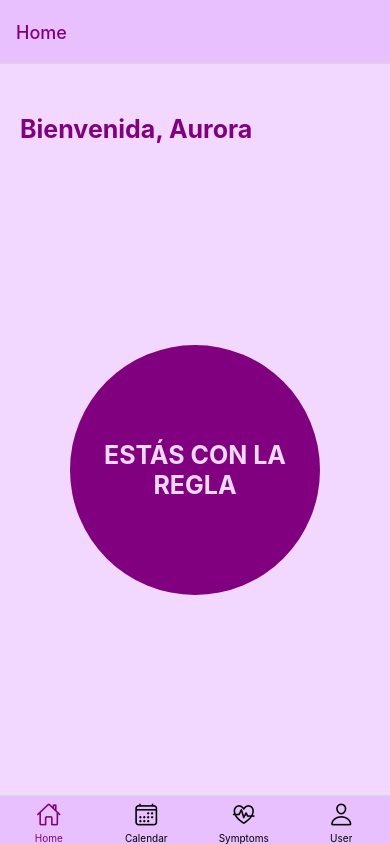
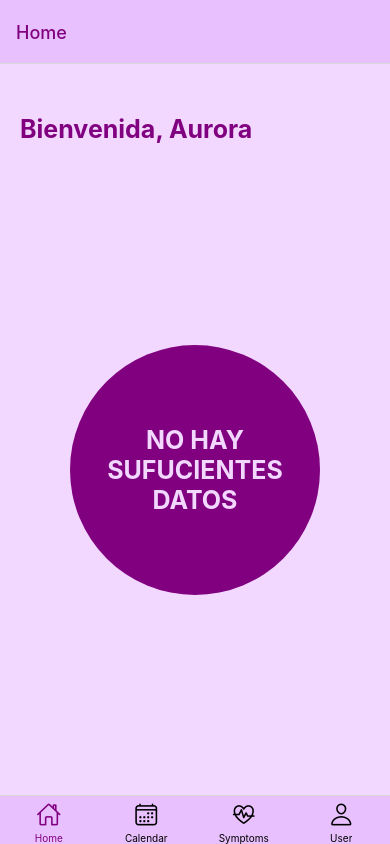
Before and after one commit to acandamil/period-time, a React Native app: screen / in a window 390 px wide. Built offline with nearby package versions, Linux system fonts and the light colour scheme.

Commit message:
fixing symptons, adding next periods

```diff
--- a/App.tsx
+++ b/App.tsx
@@ -1,4 +1,4 @@
-import React, { useEffect, useState } from "react";
+import React, { useContext, useEffect, useState } from "react";
 import {
   View,
   Text,
@@ -14,22 +14,38 @@ import { UserScreen } from "./components/UserScreen";
 import { SymptomsScreen } from "./components/SymptonsScreen";
 import { CalendarScreenBeta } from "./components/CalendarScreenBeta";
 import AsyncStorage from "@react-native-async-storage/async-storage";
-import { JsonDate, getDate, toJsonDate } from "./utils";
+import {
+  calculateFuturePeriods,
+  calculateMedianCicle,
+  getDate,
+  toJsonDate,
+} from "./utils";
+import { Period, SymptomDict, SymptonEvent } from "./types";
+import { GlobalContext } from "./context";
 
-type HomeProps = {
-  daysLeft: number;
-  calendar: Period[];
-};
-export type SymptonEvent = {
-  symptonId: string;
-  date: JsonDate;
-};
-const HomeScreen = ({ daysLeft, calendar }: HomeProps) => {
+//Main screen, where the status of the user's cycle is displayed.
+const HomeScreen = () => {
+  //Instead of using props, we have to use Context for the common variables
+  const { calendar } = useContext(GlobalContext);
+  //Calculation of the next periods, days left for next period and if the user is in her period
   const currentDate = new Date();
-  const isWithinRange =
-    currentDate >= getDate(calendar[0].start) &&
-    currentDate <= getDate(calendar[0].end);
-  //T0-D0: CHECK IF THE SECOND VIEW HAS THE PROPER STYLE
+  const futurePeriods = calculateFuturePeriods(calendar);
+  const allPeriods = [...calendar, ...futurePeriods];
+  const nextPeriod = futurePeriods
+    .filter((period) => getDate(period.start) > currentDate)
+    .at(0);
+  const daysLeft =
+    nextPeriod === undefined
+      ? undefined
+      : Math.ceil(
+          (getDate(nextPeriod.start).getTime() - new Date().getTime()) /
+            (24 * 60 * 60 * 1000)
+        );
+  const isWithinRange = allPeriods.some(
+    (period) =>
+      getDate(period.start) <= currentDate && getDate(period.end) >= currentDate
+  );
+  //The screen has 3 modes: 1. If the user is currently with her period 2. There is not enough data to make an estimation 3. The screen shows the days left for the next period
   return (
     <View style={styles.container}>
       <View style={styles.viewTitle}>
@@ -39,6 +55,12 @@ const HomeScreen = ({ daysLeft, calendar }: HomeProps) => {
         <View style={styles.viewCircle}>
           <View style={styles.circle}>
             <Text style={styles.circleText}>ESTÁS CON LA REGLA</Text>
+          </View>
+        </View>
+      ) : daysLeft === undefined ? (
+        <View style={styles.viewCircle}>
+          <View style={styles.circle}>
+            <Text style={styles.circleText}>NO HAY SUFUCIENTES DATOS</Text>
           </View>
         </View>
       ) : (
@@ -54,50 +76,9 @@ const HomeScreen = ({ daysLeft, calendar }: HomeProps) => {
   );
 };
 
-export interface Period {
-  start: JsonDate;
-  end: JsonDate;
-}
-const PERIODS: Period[] = [
-  {
-    start: toJsonDate(new Date("2024-1-29")),
-    end: toJsonDate(new Date("2024-2-5")),
-  },
-  {
-    start: toJsonDate(new Date("2024-1-1")),
-    end: toJsonDate(new Date("2024-1-7")),
-  },
-  {
-    start: toJsonDate(new Date("2023-12-1")),
-    end: toJsonDate(new Date("2023-12-7")),
-  },
-  {
-    start: toJsonDate(new Date("2023-11-1")),
-    end: toJsonDate(new Date("2023-11-7")),
-  },
-  {
-    start: toJsonDate(new Date("2023-10-1")),
-    end: toJsonDate(new Date("2023-10-7")),
-  },
-  {
-    start: toJsonDate(new Date("2023-9-1")),
-    end: toJsonDate(new Date("2023-9-7")),
-  },
-  {
-    start: toJsonDate(new Date("2023-8-1")),
-    end: toJsonDate(new Date("2023-8-7")),
-  },
-];
 const Tab = createBottomTabNavigator();
 
-export interface SymptonItem {
-  title: string;
-  colour: string;
-}
-export type SymptomDict = {
-  [key in string]: SymptonItem;
-};
-
+//Functions necessary to make the application's storage (located on the client side) persisten
 export function useStorage<T>(
   key: string,
   initialValue: T
@@ -106,10 +87,15 @@ export function useStorage<T>(
   useEffect(() => {
     const f = async () => {
       try {
+        //>>>>>>>>>>>>>>>>>>>>>>>>>>>>>
+        //AsyncStorage.clear();
         const jsonValue = await AsyncStorage.getItem(key);
         const value = jsonValue != null ? JSON.parse(jsonValue) : null;
         if (value !== null) {
           setState(value);
+        } else {
+          const jsonValue = JSON.stringify(value);
+          await AsyncStorage.setItem(key, jsonValue);
         }
       } catch (e) {
         // TODO
@@ -130,21 +116,29 @@ export function useStorage<T>(
   return [state, setStorageState];
 }
 
+
 const App = () => {
-  const [calendar, setCalendar] = useStorage<Period[]>("periods", PERIODS);
+  const [calendar, setCalendar] = useStorage<Period[]>("periods", []);
   const [symptonItems, setSymptonItem] = useStorage<SymptomDict>(
     "symptoms",
     {}
   );
-  const dateLastPeriod: Date = getDate(calendar[0].start);
-  let estimatedNextPeriod: Date = new Date(dateLastPeriod);
-  estimatedNextPeriod.setDate(estimatedNextPeriod.getDate() + 28);
-  let daysLeft: number = Math.ceil(
-    (estimatedNextPeriod.getTime() - new Date().getTime()) /
-      (24 * 60 * 60 * 1000)
+  const [symptons, setSymptons] = useStorage<SymptonEvent[]>(
+    "symptonEvents",
+    []
   );
 
   return (
+    <GlobalContext.Provider
+      value={{
+        calendar,
+        setCalendar,
+        symptonItems,
+        setSymptonItem,
+        symptons,
+        setSymptons,
+      }}
+    >
       <NavigationContainer>
         <Tab.Navigator
           screenOptions={({ route }) => ({
@@ -154,7 +148,9 @@ const App = () => {
             },
             tabBarIcon: ({ color, size }) => {
               if (route.name == "Home") {
-              return <Ionicons name="home-outline" size={size} color={color} />;
+                return (
+                  <Ionicons name="home-outline" size={size} color={color} />
+                );
               } else if (route.name == "Calendar") {
                 return (
                   <Ionicons name="calendar-outline" size={size} color={color} />
@@ -173,48 +169,33 @@ const App = () => {
             tabBarInactiveTintColor: "black",
           })}
         >
-        {/* <Tab.Screen name="Home" options={{headerStyle: {backgroundColor: '#E9C0FE'}}}>
-        <HomeScreen daysLeft={daysLeft} calendar={calendar}/>
-      </Tab.Screen> */}
           <Tab.Screen
             name="Home"
-          component={() => (
-            <HomeScreen daysLeft={daysLeft} calendar={calendar} />
-          )}
+            component={HomeScreen}
             options={{ headerStyle: { backgroundColor: "#E9C0FE" } }}
           />
-        {/* <Tab.Screen name="Calendar" component={()=><CalendarScreen dates = {calendar} setCalendar = {setCalendar} symptonItem={symptonItems}/>} options={{headerStyle: {backgroundColor: '#E9C0FE'}}} /> */}
           <Tab.Screen
             name="Calendar"
-          component={() => (
-            <CalendarScreenBeta
-              dates={calendar}
-              setCalendar={setCalendar}
-              symptonItem={symptonItems}
-            />
-          )}
+            component={CalendarScreenBeta}
             options={{ headerStyle: { backgroundColor: "#E9C0FE" } }}
           />
           <Tab.Screen
             name="Symptoms"
-          component={() => (
-            <SymptomsScreen
-              symptonItems={symptonItems}
-              setSymptonItem={setSymptonItem}
-            />
-          )}
+            component={SymptomsScreen}
             options={{ headerStyle: { backgroundColor: "#E9C0FE" } }}
           />
           <Tab.Screen
             name="User"
-          component={() => <UserScreen calendar={calendar} />}
+            component={UserScreen}
             options={{ headerStyle: { backgroundColor: "#E9C0FE" } }}
           />
         </Tab.Navigator>
       </NavigationContainer>
+    </GlobalContext.Provider>
   );
 };
 
+//Styles
 const styles = StyleSheet.create({
   container: {
     flex: 1,
--- a/components/CalendarScreenBeta.tsx
+++ b/components/CalendarScreenBeta.tsx
@@ -1,11 +1,5 @@
 import { Calendar, CalendarList, Agenda } from "react-native-calendars";
-import {
-  Period,
-  SymptomDict,
-  SymptonItem,
-  useStorage,
-  SymptonEvent,
-} from "../App";
+import { useStorage } from "../App";
 import {
   View,
   Button,
@@ -16,34 +10,31 @@ import {
   StyleSheet,
   Alert,
 } from "react-native";
-import { useState } from "react";
-import { JsonDate, getDate, toJsonDate } from "../utils";
+import React, { useContext, useState } from "react";
+import { calculateFuturePeriods, getDate, toJsonDate } from "../utils";
+import { JsonDate, SymptonEvent } from "../types";
+import { GlobalContext } from "../context";
+import { Ionicons } from "@expo/vector-icons";
 
 const getDateId = (day: Date) => day.toISOString().substring(0, 10);
+const currentDate = new Date();
 
 const getJsonDateId = (day: JsonDate) =>
   getDate(day).toISOString().substring(0, 10);
 
-type CalendarProps = {
-  dates: Period[];
-  setCalendar: (calendar: Period[]) => void;
-  symptonItem: SymptomDict;
-};
-
-export const CalendarScreenBeta = ({
-  dates,
+export const CalendarScreenBeta = () => {
+  const {
+    calendar: dates,
     setCalendar,
-  symptonItem,
-}: CalendarProps) => {
+    symptonItems: symptonItem,
+    symptons,
+    setSymptons,
+  } = useContext(GlobalContext);
   const [selectedDate, setSelectedDate] = useState<Date | undefined>(undefined);
   const selectedJsonDate =
     selectedDate !== undefined ? toJsonDate(selectedDate) : undefined;
-  console.log({ selectedDate, selectedJsonDate });
   const [modalVisible, setModalVisible] = useState(false);
-  const [symptons, setSymptons] = useStorage<SymptonEvent[]>(
-    "symptonEvents",
-    []
-  );
+
   const selectedPeriods = dates.filter(
     (period) =>
       selectedDate !== undefined &&
@@ -87,6 +78,29 @@ export const CalendarScreenBeta = ({
     }
   });
 
+  const futurePeriods = calculateFuturePeriods(dates);
+  const daysOfFuturePeriods = futurePeriods.flatMap((period) => {
+    const dates = [];
+    const currentDate = getDate(period.start);
+    const end = getDate(period.end);
+    while (currentDate <= end) {
+      dates.push(new Date(currentDate));
+      currentDate.setDate(currentDate.getDate() + 1);
+    }
+    return dates;
+  });
+  const daysOfFuturePeriodsString = daysOfFuturePeriods.map(getDateId);
+  daysOfFuturePeriodsString.forEach((day) => {
+    markedDates[day] = {
+      selected: true,
+      selectedColor: "#a8b0ff",
+      dots: [],
+    };
+  });
+  // console.log(">>>>>>>>>>>>");
+  // console.log(futurePeriods);
+  // console.log(">>>>>>>>>>>>");
+  // console.log(daysOfFuturePeriodsString);
   if (selectedDate !== undefined) {
     const selectedDateID = getDateId(selectedDate);
     if (selectedDateID in markedDates) {
@@ -103,15 +117,28 @@ export const CalendarScreenBeta = ({
       };
     }
   }
-  console.log(markedDates);
   const symptomForSelectedDate =
     selectedDate === undefined
       ? []
       : symptons.filter(
           (symptom) => getJsonDateId(symptom.date) === getDateId(selectedDate)
         );
-  console.log({ symptomForSelectedDate });
   const symptomList = Object.entries(symptonItem);
+  const symptonIdForSelectedDate = symptomForSelectedDate.map(
+    (sympton) => sympton.symptonId
+  );
+  const symptomsAvailableForSelectedDay = symptomList.filter(
+    ([id, symptom]) => !symptonIdForSelectedDate.includes(id)
+  );
+  const deleteSymptomForASelectedDay = (selectedSympton: SymptonEvent) => {
+    const newSymptons = symptons.filter(
+      (symptom) =>
+        getJsonDateId(symptom.date) !== getJsonDateId(selectedSympton.date) ||
+        symptom.symptonId !== selectedSympton.symptonId
+    );
+    setSymptons(newSymptons);
+  };
+
   return (
     <View style={styles.container}>
       <Modal
@@ -127,7 +154,7 @@ export const CalendarScreenBeta = ({
         <View style={styles.centeredView}>
           <View style={styles.modalView}>
             <FlatList
-              data={symptomList}
+              data={symptomsAvailableForSelectedDay}
               renderItem={({ item: [id, sympton] }) => (
                 <TouchableOpacity
                   onPress={() => {
@@ -141,17 +168,6 @@ export const CalendarScreenBeta = ({
                     setModalVisible(false);
                   }}
                 >
-                  {/* <View
-                    style={{
-                      width: 22,
-                      height: 22,
-                      borderRadius: 22 / 2,
-                      backgroundColor: sympton.colour,
-                      marginTop: 5,
-                      marginLeft: 1,
-                      flex: 1,
-                    }}
-                  ></View> */}
                   <Text style={styles.textModal}>{sympton.title}</Text>
                 </TouchableOpacity>
               )}
@@ -190,7 +206,7 @@ export const CalendarScreenBeta = ({
             flex: 1,
             backgroundColor: "#ecc0fa",
             borderRadius: 10,
-            height: 270,
+            height: 230,
           }}
         >
           {symptomForSelectedDate.length !== 0 ? (
@@ -212,6 +228,16 @@ export const CalendarScreenBeta = ({
                   <Text style={styles.sympton}>
                     {symptonItem[item.symptonId].title}
                   </Text>
+                  <TouchableOpacity
+                    style={{ alignItems: "center", flex: 1, marginTop: 5 }}
+                    onPress={() => deleteSymptomForASelectedDay(item)}
+                  >
+                    <Ionicons
+                      size={25}
+                      color="purple"
+                      name="trash-outline"
+                    ></Ionicons>
+                  </TouchableOpacity>
                 </View>
               )}
               keyExtractor={(item) => item.symptonId}
@@ -220,6 +246,8 @@ export const CalendarScreenBeta = ({
             <Text style={styles.noSymptons}>No hay síntomas</Text>
           )}
         </View>
+        {selectedDate !== undefined &&
+          selectedDate.getTime() <= currentDate.getTime() && (
             <View style={{ flex: 1 }}>
               {selectedPeriod === undefined ? (
                 <View style={styles.button}>
@@ -255,6 +283,7 @@ export const CalendarScreenBeta = ({
                   />
                 </View>
               )}
+              {symptomsAvailableForSelectedDay.length !== 0 && (
                 <View style={styles.button}>
                   <Button
                     title="Nuevo síntoma"
@@ -262,7 +291,9 @@ export const CalendarScreenBeta = ({
                     onPress={() => setModalVisible(true)}
                   />
                 </View>
+              )}
             </View>
+          )}
       </View>
     </View>
   );
@@ -309,7 +340,7 @@ const styles = StyleSheet.create({
     marginLeft: 10,
     marginTop: 5,
     fontSize: 15,
-    flex: 4,
+    flex: 3,
   },
   today: {
     marginRight: 40,
--- /dev/null
+++ b/context.ts
@@ -0,0 +1,21 @@
+import { createContext } from "react";
+import { Period, SymptomDict, SymptonEvent } from "./types";
+import { toJsonDate } from "./utils";
+
+type GlobalContextType = {
+  calendar: Period[];
+  setCalendar: (calendar: Period[]) => void;
+  symptonItems: SymptomDict;
+  setSymptonItem: (symptonItem: SymptomDict) => void;
+  symptons: SymptonEvent[];
+  setSymptons: (symptons: SymptonEvent[]) => void;
+};
+
+export const GlobalContext = createContext<GlobalContextType>({
+  calendar: [],
+  setCalendar: () => {},
+  symptonItems: {},
+  setSymptonItem: () => {},
+  symptons: [],
+  setSymptons: () => {},
+});
--- /dev/null
+++ b/types.ts
@@ -0,0 +1,20 @@
+export interface Period {
+  start: JsonDate;
+  end: JsonDate;
+}
+export type JsonDate = {
+  year: number;
+  month: number;
+  day: number;
+};
+export type SymptonEvent = {
+  symptonId: string;
+  date: JsonDate;
+};
+export interface SymptonItem {
+  title: string;
+  colour: string;
+}
+export type SymptomDict = {
+  [key in string]: SymptonItem;
+};
--- a/utils.ts
+++ b/utils.ts
@@ -1,15 +1,9 @@
-export type JsonDate = {
-  year: number;
-  month: number;
-  day: number;
-};
+import { JsonDate, Period } from "./types";
 
 export const getDate = (date: JsonDate): Date =>
   new Date(Date.UTC(date.year, date.month, date.day));
 
 export const toJsonDate = (date: Date): JsonDate => {
-  console.log("converting date", date);
-  console.log("day -->", date.getUTCDate());
   return {
     year: date.getUTCFullYear(),
     month: date.getUTCMonth(),
@@ -18,3 +12,85 @@ export const toJsonDate = (date: Date): JsonDate => {
 };
 
 export const getMillis = (date: JsonDate) => getDate(date).getTime();
+
+export function calculateMedianCicle(periods: Period[]): number {
+  if (periods.length <= 2) {
+    return 28;
+  }
+  var i = 0;
+  const durations: number[] = [];
+  if (periods.length > 24) {
+    i = periods.length - 24;
+  }
+  while (i < periods.length - 1) {
+    const days = Math.ceil(
+      (getMillis(periods[i].start) - getMillis(periods[i + 1].start)) /
+        (24 * 60 * 60 * 1000)
+    );
+    durations.push(days);
+    i++;
+  }
+  durations.sort((a, b) => a - b);
+
+  const mid = Math.floor(durations.length / 2);
+
+  if (durations.length % 2 === 0) {
+    return Math.round((durations[mid - 1] + durations[mid]) / 2);
+  } else {
+    return durations[mid];
+  }
+}
+export function calculateMedian(periods: Period[]): number {
+  if (periods.length <= 2) {
+    return 5;
+  }
+  const durations: number[] = [];
+
+  for (let i = 0; i < periods.length; i++) {
+    const days = Math.ceil(
+      (getMillis(periods[i].end) - getMillis(periods[i].start)) /
+        (24 * 60 * 60 * 1000)
+    );
+    durations.push(days);
+  }
+
+  durations.sort((a, b) => a - b);
+
+  const mid = Math.floor(durations.length / 2);
+
+  if (durations.length % 2 === 0) {
+    return Math.round((durations[mid - 1] + durations[mid]) / 2);
+  } else {
+    return durations[mid];
+  }
+}
+
+export const calculateFuturePeriods = (periods: Period[]) => {
+  if (periods.length === 0) {
+    return [];
+  } else {
+    const medianCicle = calculateMedianCicle(periods);
+    const periodDuration = calculateMedian(periods);
+    const lastPeriod = periods
+      .sort((a, b) => getDate(a.start).getTime() - getDate(b.start).getTime())
+      .at(-1);
+    if (lastPeriod === undefined) {
+      return [];
+    } else {
+      const futurePeriods: Period[] = [];
+      for (let i = 1; i <= 12; i++) {
+        const start = getDate(lastPeriod.start);
+        start.setDate(start.getDate() + i * medianCicle);
+        const end = new Date(start);
+        end.setDate(end.getDate() + periodDuration);
+        const nextPeriod = {
+          start: toJsonDate(start),
+          end: toJsonDate(end),
+        };
+
+        futurePeriods.push(nextPeriod);
+      }
+      return futurePeriods;
+    }
+  }
+};
```
Also changed, not shown: components/CalendarScreen.tsx (deleted, +0 -110 lines), components/SymptonsScreen.tsx (+8 -12 lines), components/UserScreen.tsx (+12 -80 lines). Lines whose indentation alone changed are shown as unchanged.
